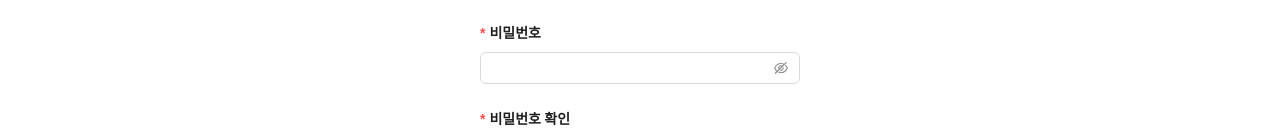
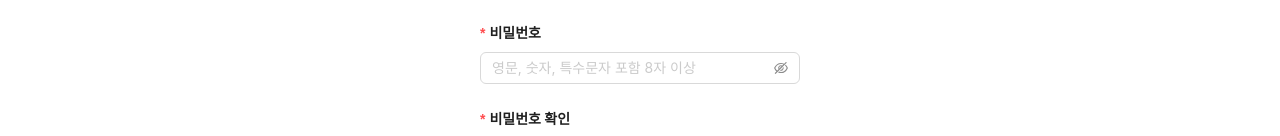
Before and after one commit to Team-HAFIT/HAFIT-Client, a React (Create React App) app in the folder hafit-fe/: page /join in a window 1280 px wide. Shown: the part 348-484 px from the top of the page. Built offline with nearby package versions, Linux system fonts and the light colour scheme.

Commit message:
HF-109 [Feat] 회원가입 axios 통신 구현 2023/05/05 - 18:43

```diff
--- a/hafit-fe/src/pages/JoinPage.jsx
+++ b/hafit-fe/src/pages/JoinPage.jsx
@@ -9,6 +9,8 @@ import {
   Typography,
 } from "antd";
 import { useState } from "react";
+import { useNavigate } from "react-router-dom";
+import axios from 'axios';
 
 import PhoneNumberInput from "../components/inputs/phoneNumberInput";
 
@@ -18,12 +20,37 @@ const { Option } = Select;
 const { Title } = Typography;
 
 const JoinPage = () => {
+  const [loading, setLoading] = useState(false); // 요청 중 여부 상태 저장용 state
+  const navigate = useNavigate(); // 페이지 이동을 위해 useNavigate hook 사용
+
+  const onFinish = (values) => {
+    setLoading(true); // 요청 시작 시 로딩 중 상태로 설정
+
+    axios
+      .post("http://172.26.8.73:8080/user/join", JSON.stringify(values), {
+        headers: {
+          "Content-Type": "application/json", // 요청 헤더에 Content-Type 설정
+        },
+      })
+      .then((response) => {
+        console.log(response.data); // 응답 결과 출력
+
+        navigate("/intro"); // 로그인 성공 시 메인 페이지로 이동
+      })
+      .catch((error) => {
+        console.error(error.response.data);
+      })
+      .finally(() => {
+        setLoading(false); // 요청 종료 시 로딩 중 상태 해제
+      });
+  };
+
+  const onFinishFailed = (errorInfo) => {
+    console.log("Failed:", errorInfo);
+  };
+
   const [form] = Form.useForm();
   const [agreed, setAgreed] = useState(false);
-
-  const handleSubmit = (values) => {
-    console.log("수신된 양식 값: ", values);
-  };
 
   const handleAgreeChange = (e) => {
     setAgreed(e.target.checked);
@@ -34,7 +61,10 @@ const JoinPage = () => {
       <Row justify="center" align="middle" style={{ height: "100vh" }} >
         <Col span={12} align="middle">
           <Title level={3}>회원가입</Title>
-          <Form form={form} onFinish={handleSubmit} layout="vertical">
+          <Form form={form}
+          onFinish={onFinish}
+          onFinishFailed={onFinishFailed}
+          layout="vertical">
             <Form.Item
               label="이메일"
               name="email"
@@ -72,12 +102,12 @@ const JoinPage = () => {
                   message: "비밀번호를 입력해주세요",
                 },
                 {
-                  min: 6,
-                  message: "비밀번호는 최소 6자리 이상이어야 합니다",
+                  min: 8,
+                  message: "비밀번호는 최소 8자리 이상이어야 합니다",
                 },
               ]}
             >
-              <Input.Password />
+              <Input.Password placeholder="영문, 숫자, 특수문자 포함 8자 이상" />
             </Form.Item>
             <Form.Item
               label="비밀번호 확인"
@@ -136,7 +166,13 @@ const JoinPage = () => {
               </Checkbox>
             </Form.Item>
             <Form.Item>
-              <Button type="primary" htmlType="submit" disabled={!agreed}>
+              <Button
+              type="primary"
+              htmlType="submit"
+              disabled={!agreed}
+              loading={loading}
+              block
+            >
                 가입하기
               </Button>
             </Form.Item>
```
